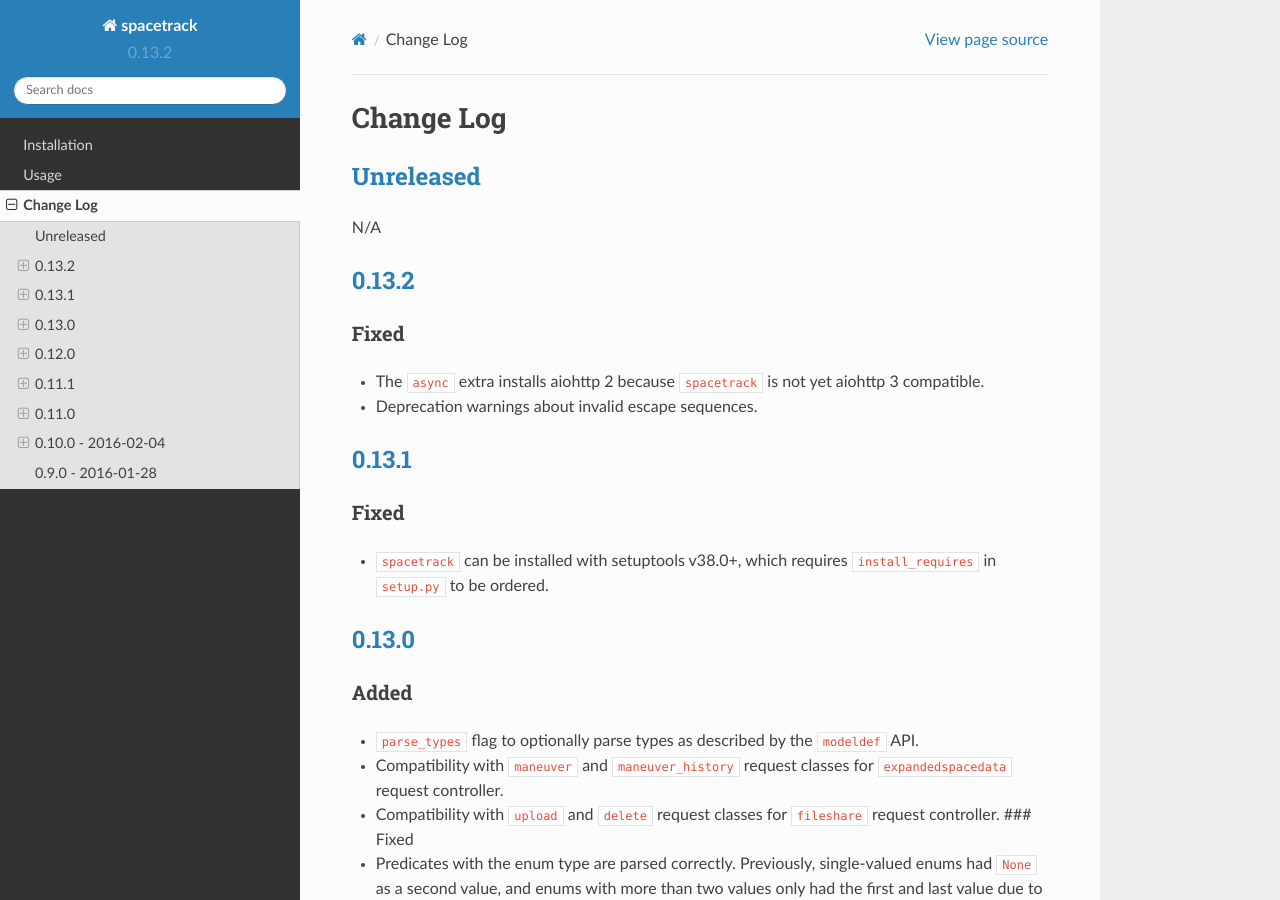
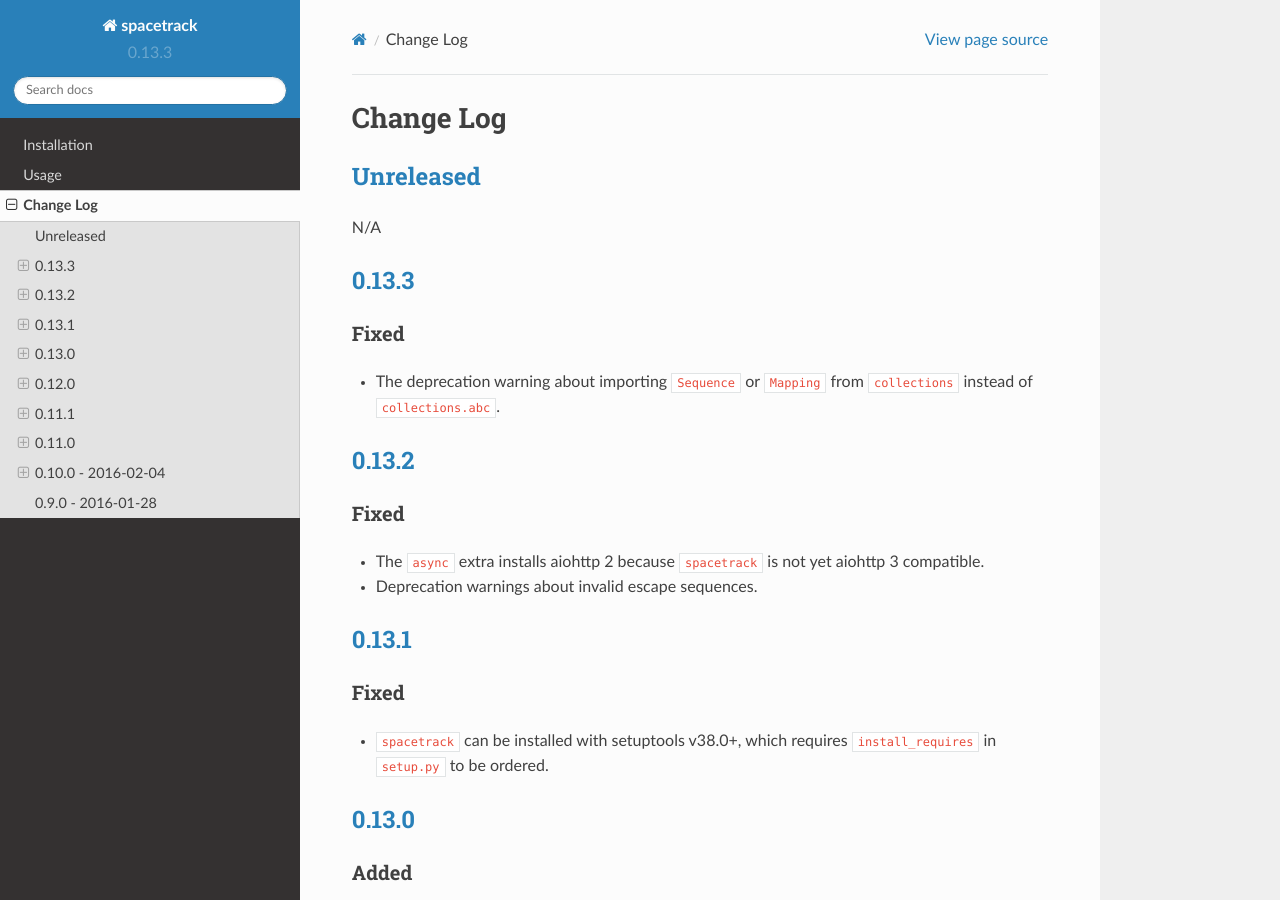
Before and after one commit to python-astrodynamics/spacetrack, a Sphinx documentation site: the page built from docs/changelog.rst, in a window 1280 px wide and 900 px high. Built offline with Sphinx 7.4.7 and the Read the Docs theme 2.0.0, drawn with Linux system fonts in a browser that asks for light colours; pages that are not in the unit, such as notebooks, are missing from menus.

Commit message:
Bump version number to 0.13.3

```diff
--- a/docs/changelog.rst
+++ b/docs/changelog.rst
@@ -3,13 +3,26 @@
 
 .. _unreleasedunreleased:
 
-`Unreleased <https://github.com/python-astrodynamics/spacetrack/compare/0.13.2...HEAD>`__
+`Unreleased <https://github.com/python-astrodynamics/spacetrack/compare/0.13.3...HEAD>`__
 -----------------------------------------------------------------------------------------
 
 N/A
 
+`0.13.3 <https://github.com/python-astrodynamics/spacetrack/compare/0.13.2...0.13.3>`__
+---------------------------------------------------------------------------------------
+
+Fixed
+~~~~~
+
+-  The deprecation warning about importing ``Sequence`` or ``Mapping``
+   from ``collections`` instead of ``collections.abc``.
+
+.. _section-1:
+
 `0.13.2 <https://github.com/python-astrodynamics/spacetrack/compare/0.13.1...0.13.2>`__
 ---------------------------------------------------------------------------------------
+
+.. _fixed-1:
 
 Fixed
 ~~~~~
@@ -31,7 +44,7 @@
 -  ``spacetrack`` can be installed with setuptools v38.0+, which
    requires ``install_requires`` in ``setup.py`` to be ordered.
 
-.. _section-2:
+.. _section-3:
 
 `0.13.0 <https://github.com/python-astrodynamics/spacetrack/compare/0.12.0...0.13.0>`__
 ---------------------------------------------------------------------------------------
@@ -74,7 +87,7 @@
 -  ``dir(SpaceTrackClient(...))`` now includes the request controllers
    and request classes so it’s easier to see what can be called.
 
-.. _fixed-2:
+.. _fixed-3:
 
 Fixed
 ~~~~~
--- a/spacetrack/__init__.py
+++ b/spacetrack/__init__.py
@@ -16,7 +16,7 @@
     'startswith',
 )
 
-__version__ = '0.13.2'
+__version__ = '0.13.3'
 __description__ = 'Python client for space-track.org'
 
 __license__ = 'MIT'
```
Also changed, not shown: other parts of docs/changelog.rst (+10 -10 lines), CHANGELOG.md (+7 -1 lines).
